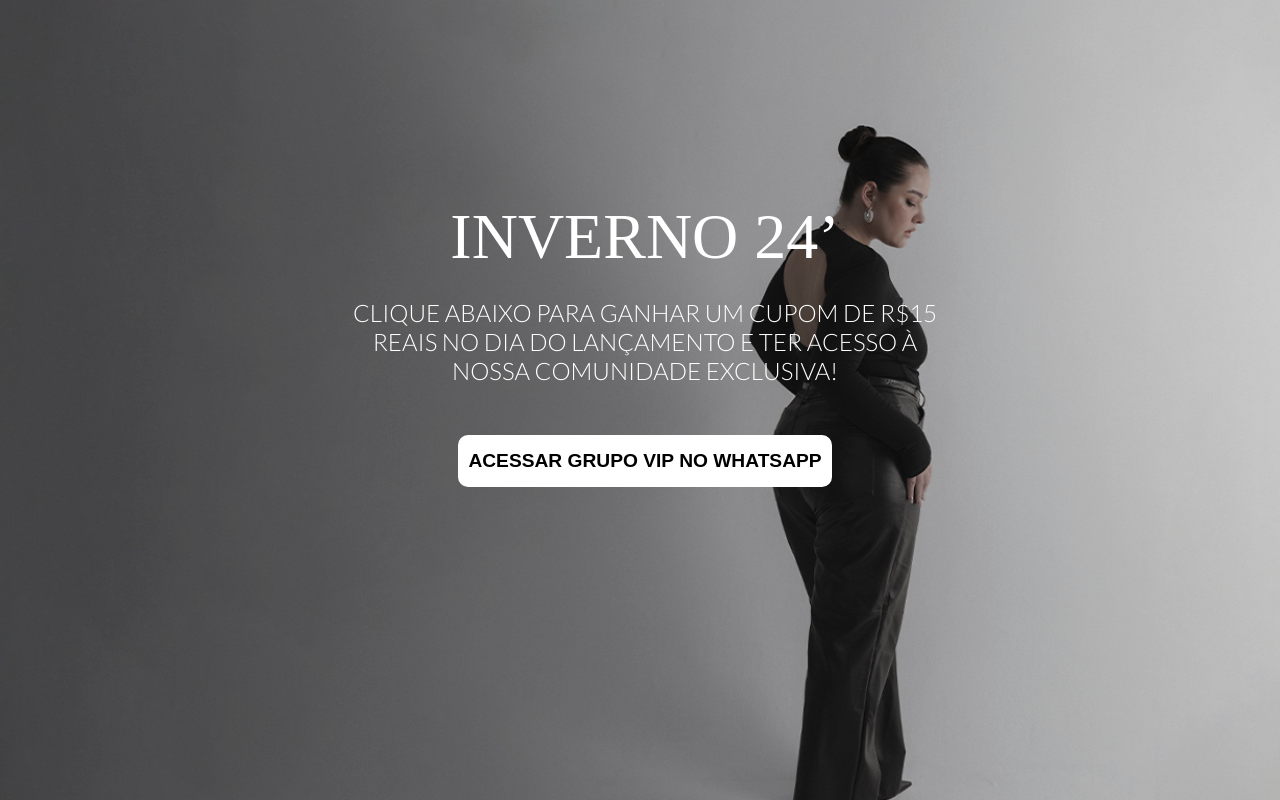
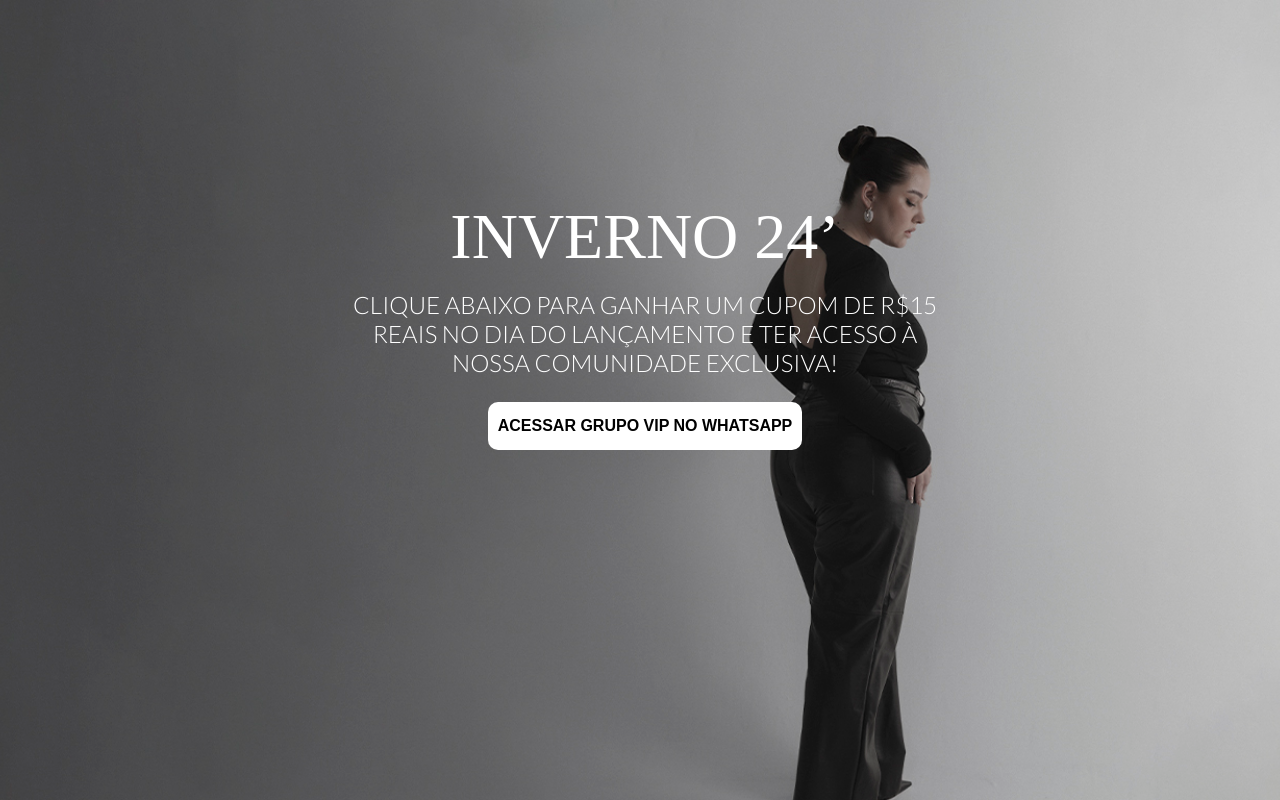
Before and after one commit to matheus-ma1a/LP-guardaroba, a React (Vite) app: page / in a window 1280 px wide. Built offline with nearby package versions, Linux system fonts and the light colour scheme; a web font is replaced by a local one.

Commit message:
ajusta layout

```diff
--- a/src/App.jsx
+++ b/src/App.jsx
@@ -12,7 +12,7 @@ const Main = styled.div`
   width: 100vw;
   align-items: start;
   display: flex;
-  padding-top: 130px;
+  padding-top: 30px;
   flex-direction: column;
 
 
@@ -23,6 +23,7 @@ const Main = styled.div`
     align-items: flex-start;
     padding-top: 200px;
   }
+
 `
 
 const Container = styled.div`
@@ -32,11 +33,11 @@ const Container = styled.div`
     text-align: center;
     font-family: "Libre Caslon Display", serif;
     font-weight: 100;
-    font-size: 50px;
+    font-size: 3rem;
   }
 
   p{
-    margin-top: 1.5rem;
+    margin-top: 1rem;
     text-align: center;
     font-family: "Lato", sans-serif;
     font-weight: 300;
@@ -44,9 +45,6 @@ const Container = styled.div`
 
   }
 
-  b{
-    font-weight: 400;
-  }
 
   @media (min-width: 768px) {
     h1{
@@ -126,7 +124,6 @@ const Wapper = styled.div`
     display: flex;
     align-items: center;
     justify-content: center;
-    margin-top: 25px;
     background-color: #ffffff;
     border: none;
     /* height: 45px; */
@@ -134,17 +131,26 @@ const Wapper = styled.div`
     padding: 15px 10px;
     border-radius: 10px;
     color: #000000;
-    font-size: larger;
-    font-weight: 600;
+    font-weight: 700;
+    font-size: 1rem;
   }
 
 
-  @media (max-width: 950px) {
+
+  @media (max-width: 768px) {
     /* width: 80%; */
     width: auto;
     margin-left: 0;
 
+
+    button{
+
+      font-size: 0.8rem;
+    }
   }
+
+
+
 `
 
 
@@ -162,7 +168,7 @@ function App() {
     // Dispara o evento de "Lead" quando o botão é clicado
     ReactPixel.track('Lead');
     // Abre o link do WhatsApp
-    //window.open('https://api.whatsapp.com/send?phone=SEUNUMERO&text=Olá,%20quero%20mais%20informações.', '_blank');
+    window.open('https://chat.whatsapp.com/FlvQNKjcca9ESpfZ6URj7d', '_blank');
   };
 
 
```
